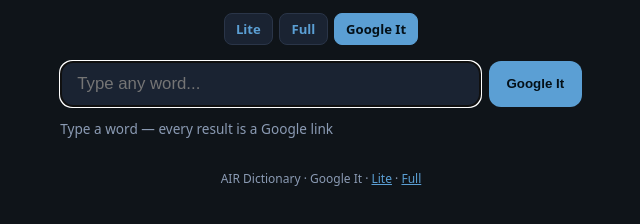
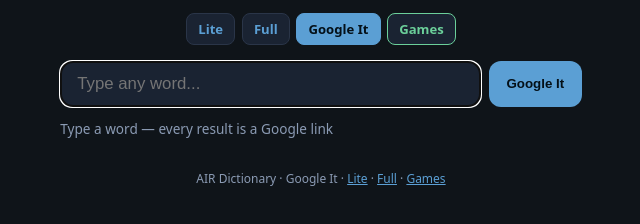
Before and after one commit to betabeeswax/Air-dictionary, a plain HTML site: page google.html in a window 1280 px wide. Shown: the part 112-336 px from the top of the page, without its empty margins (319-959 px from the left). Drawn offline with Linux system fonts and the light colour scheme.

Commit message:
Add Games link to Google It mode menu

```diff
--- a/google.html
+++ b/google.html
@@ -35,11 +35,12 @@
     <a href="index.html">Lite</a>
     <a href="full.html">Full</a>
     <a href="google.html" class="active">Google It</a>
+    <a href="games.html" style="border-color:#6bcf9a;color:#6bcf9a">Games</a>
   </div>
   <div class="search"><input id="q" type="search" placeholder="Type any word..." autofocus><button id="go">Google It</button></div>
   <div id="status">Type a word — every result is a Google link</div>
   <div id="out"></div>
-  <footer>AIR Dictionary · Google It · <a href="index.html">Lite</a> · <a href="full.html">Full</a></footer>
+  <footer>AIR Dictionary · Google It · <a href="index.html">Lite</a> · <a href="full.html">Full</a> · <a href="games.html">Games</a></footer>
 </div>
 <script>
 function esc(s){return String(s||'').replace(/[&<>"']/g,c=>({'&':'&amp;','<':'&lt;','>':'&gt;','"':'&quot;',"'":'&#39;'}[c]));}
```
